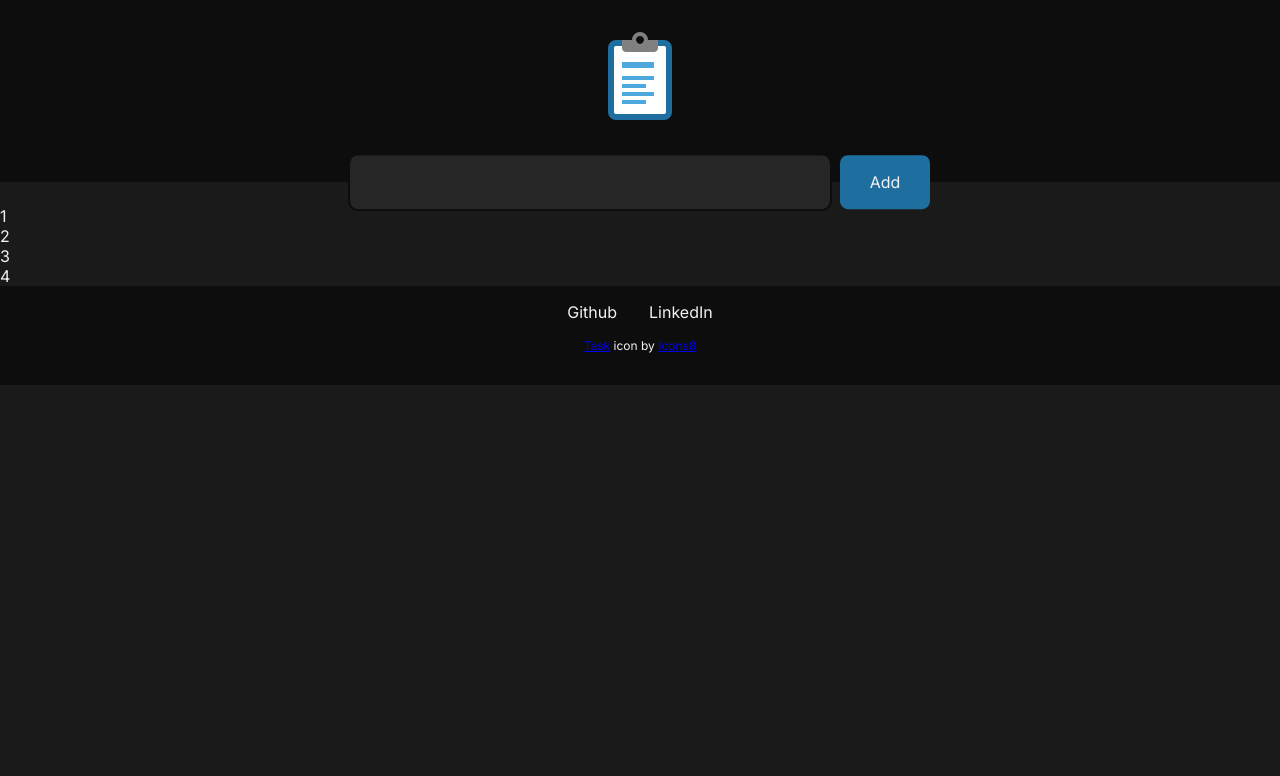
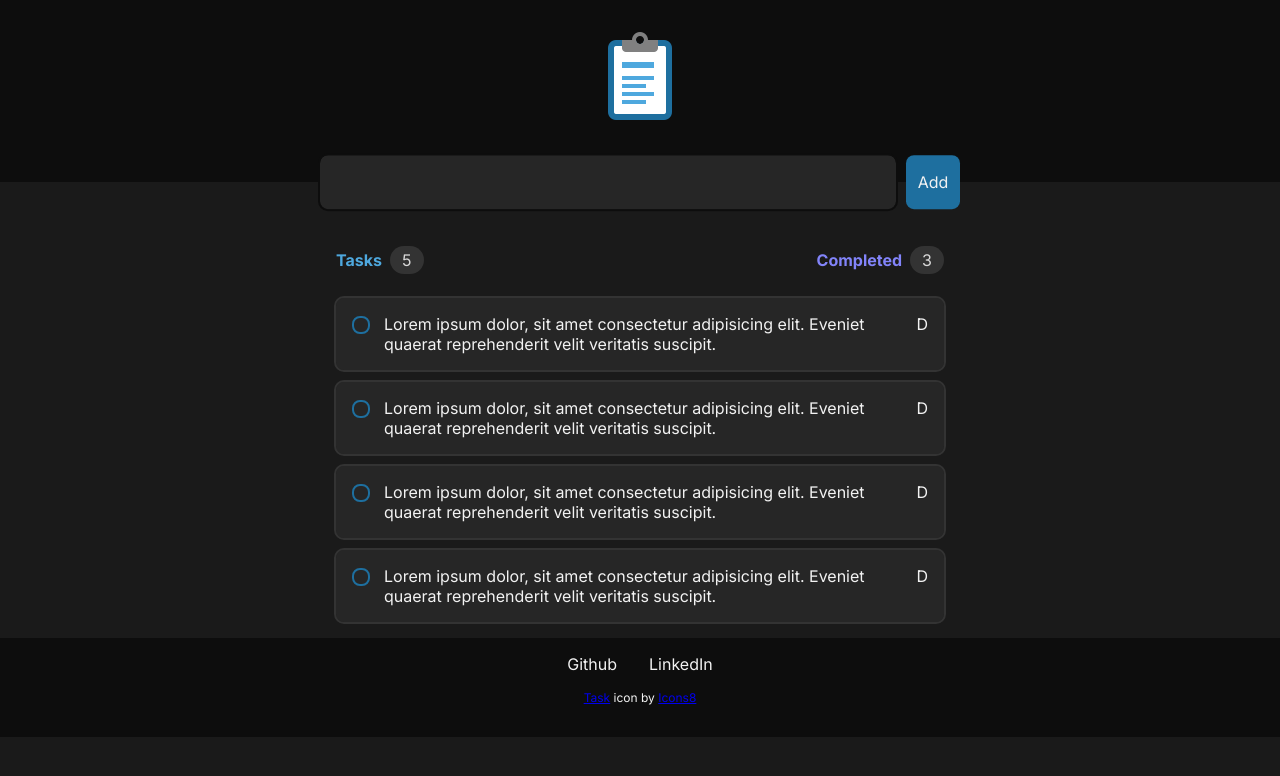
Before and after one commit to PERicci/Task-Manager, a React (Vite) app: page / in a window 1280 px wide. Shown: the top 776 px of the page. Built offline with nearby package versions, Linux system fonts and the light colour scheme.

Commit message:
Task component and its css almos done

```diff
--- a/src/components/Header.module.css
+++ b/src/components/Header.module.css
@@ -9,16 +9,16 @@
 }
 
 .addTaskField {
-  margin: 0;
-  display: flex;
+  width: 50%;
+  margin: 0 auto;
+  display: grid;
+  grid-template-columns: 90% 1fr;
   align-items: center;
-  justify-content: center;
   gap: 0.625rem;
   transform: translateY(1.7rem);
 }
 
 .addTaskContent {
-  width: 30rem;
   height: 3.4rem;
   background-color: var(--gray-500);
   border-style: none;
@@ -39,7 +39,6 @@
   outline: 0;
 
   height: 3.4rem;
-  width: 5.6rem;
   border-radius: 8px;
 
   transition: all 0.1s;
--- a/src/components/Task.module.css
+++ b/src/components/Task.module.css
@@ -0,0 +1,54 @@
+.taskItem {
+  display: grid;
+  grid-template-columns: 96% 1fr;
+
+  background-color: var(--gray-500);
+  outline: solid 2px var(--gray-400);
+  border-radius: 8px;
+  padding: 1rem;
+}
+
+.taskLabel {
+  color: var(--gray-100);
+  position: relative;
+  padding-left: 2rem;
+  cursor: pointer;
+  user-select: none;
+}
+
+.taskHiddenCheck {
+  position: absolute;
+  opacity: 0;
+  cursor: pointer;
+  height: 0;
+  width: 0;
+}
+
+.taskHiddenCheck:checked ~ .taskVisibleCheck {
+  background-color: var(--purple-200);
+  border: solid 2px var(--purple-200);
+}
+
+.taskLabel:hover .taskHiddenCheck:checked ~ .taskVisibleCheck {
+  background-color: var(--purple-100);
+  border: solid 2px var(--purple-100);
+}
+
+.taskVisibleCheck {
+  position: absolute;
+  top: 0.125rem;
+  left: 0;
+  height: 1.125rem;
+  width: 1.125rem;
+  border-radius: 0.5rem;
+  border: solid 2px var(--blue-300);
+  background-color: transparent;
+}
+
+.taskLabel:hover .taskVisibleCheck {
+  border: solid 2px var(--blue-200);
+}
+
+.deleteTask {
+  justify-self: flex-end;
+}
--- a/src/components/Task.tsx
+++ b/src/components/Task.tsx
@@ -1,10 +1,17 @@
+import styles from "./Task.module.css";
+
 export function Task() {
-  const id = "test"
+  const id = "test";
 
   return (
-    <div>
-      <input type="radio" id={id} />
-      <label htmlFor=""></label>
-    </div>
-  )
+    <li className={styles.taskItem}>
+      <label className={styles.taskLabel}>
+        Lorem ipsum dolor, sit amet consectetur adipisicing elit. Eveniet
+        quaerat reprehenderit velit veritatis suscipit.
+        <input className={styles.taskHiddenCheck} type="checkbox" id={id} />
+        <span className={styles.taskVisibleCheck}></span>
+      </label>
+      <div className={styles.deleteTask}>D</div>
+    </li>
+  );
 }
--- a/src/components/TaskCounter.module.css
+++ b/src/components/TaskCounter.module.css
@@ -0,0 +1,39 @@
+.taskCounter {
+  display: grid;
+  grid-template-columns: 1fr 1fr;
+  justify-content: space-around;
+  align-content: center;
+}
+
+.allTasks {
+  display: flex;
+  flex-wrap: nowrap;
+  gap: 0.5rem;
+  justify-content: flex-start;
+  align-items: center;
+}
+
+.allTasksLabel {
+  font-weight: bold;
+  color: var(--blue-200);
+}
+
+.completedTasks {
+  display: flex;
+  flex-wrap: nowrap;
+  gap: 0.5rem;
+  justify-content: flex-end;
+  align-items: center;
+}
+
+.completedTasksLabel {
+  font-weight: bold;
+  color: var(--purple-100);
+}
+
+.tasksAmount {
+  background-color: var(--gray-400);
+  color: var(--gray-200);
+  padding: 0.25rem 0.75rem;
+  border-radius: 1rem;
+}
--- a/src/components/TaskCounter.tsx
+++ b/src/components/TaskCounter.tsx
@@ -1,7 +1,16 @@
+import styles from "./TaskCounter.module.css";
+
 export function TaskCounter() {
   return (
-    <div className="taskCounter">
-
+    <div className={styles.taskCounter}>
+      <div className={styles.allTasks}>
+        <div className={styles.allTasksLabel}>Tasks</div>
+        <div className={styles.tasksAmount}>5</div>
+      </div>
+      <div className={styles.completedTasks}>
+        <div className={styles.completedTasksLabel}>Completed</div>
+        <div className={styles.tasksAmount}>3</div>
+      </div>
     </div>
-  )
+  );
 }
--- a/src/components/TaskList.module.css
+++ b/src/components/TaskList.module.css
@@ -0,0 +1,6 @@
+.taskList {
+  list-style: none;
+  display: grid;
+  grid-template-columns: 1fr;
+  gap: 0.75rem;
+}
--- a/src/components/TaskList.tsx
+++ b/src/components/TaskList.tsx
@@ -1,10 +1,13 @@
+import { Task } from "./Task"
+import styles from "./TaskList.module.css"
+
 export function TaskList() {
   return (
-    <ul>
-      <li>1</li>
-      <li>2</li>
-      <li>3</li>
-      <li>4</li>
+    <ul className={styles.taskList}>
+      <Task />
+      <Task />
+      <Task />
+      <Task />
     </ul>
   )
 }
--- a/src/global.css
+++ b/src/global.css
@@ -61,13 +61,12 @@ button {
 }
 
 main {
+  width: 50%;
   display: grid;
   grid-template-columns: 1fr;
   gap: 24px;
+  padding: 4rem 1rem 1rem;
   margin: 0 auto;
-}
-
-footer {
 }
 
 button:focus {
```
